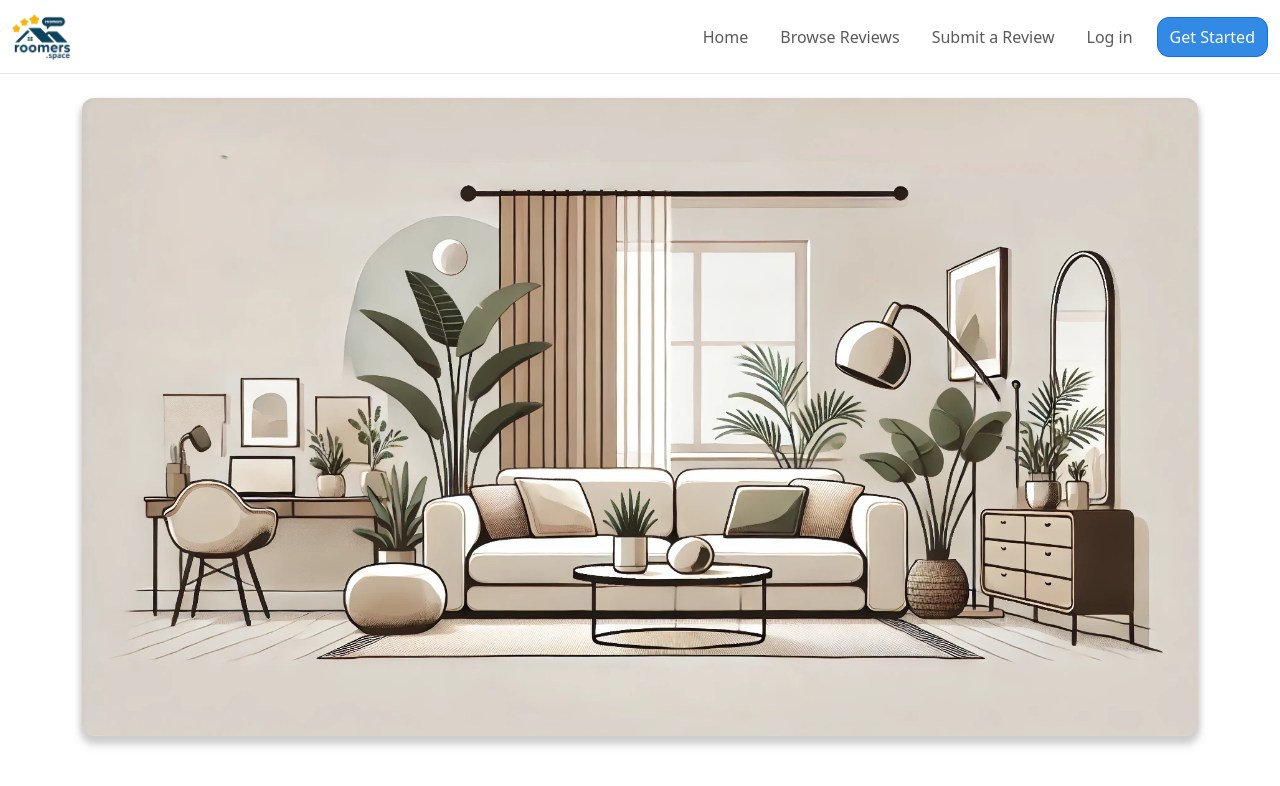
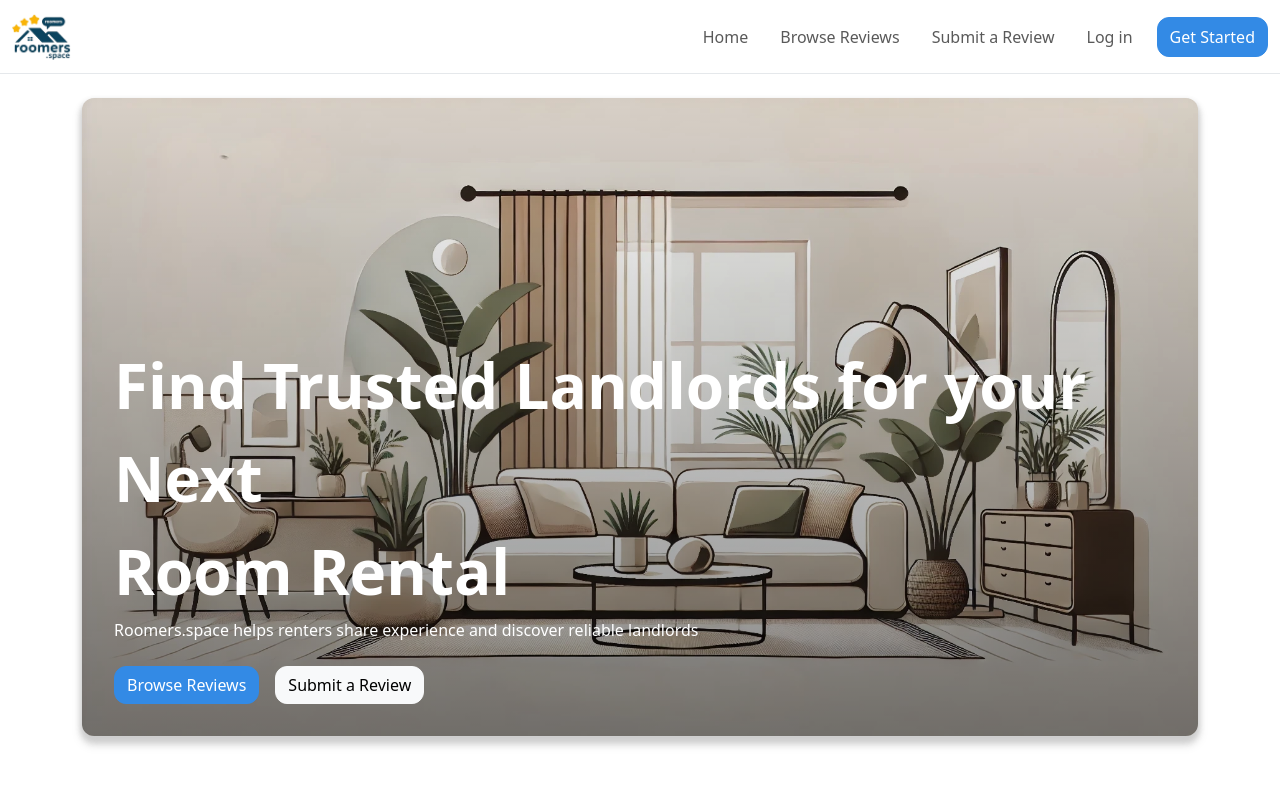
Before and after one commit to bises7/Roomers, a Next.js app: page / in a window 1280 px wide. Shown: the top 786 px of the page. Built offline with nearby package versions, Linux system fonts and the light colour scheme.

Commit message:
Add the the jumbotron image

```diff
--- a/src/app/components/Homepage/Jumbotron.tsx
+++ b/src/app/components/Homepage/Jumbotron.tsx
@@ -2,21 +2,75 @@ import Image from "next/image";
 import JumbotronImage from "../../../public/images/Jumbotron.png";
 import classNames from "classnames";
 import common from "../../styles/common.module.scss";
+import styles from "../../styles/page.module.scss";
+import { Button } from "react-bootstrap";
 
 function Jumbotron() {
   return (
     <div
       className={classNames({
-        [common.jumbotron]: true,
+        [styles.jumbotron]: true,
       })}
     >
       <Image
         src={JumbotronImage}
-        className={classNames({ [common.jumbotronImage]: true })}
+        className={classNames({ [styles.jumbotronImage]: true })}
         alt="Header Image"
         width={1100}
         height={600}
       />
+      <div
+        className={classNames({
+          [styles.jumbotronContent]: true,
+        })}
+      >
+        <div
+          className={classNames({
+            [styles.jumbotronText]: true,
+          })}
+        >
+          <span
+            className={classNames({
+              [styles.jumbotronSlogan]: true,
+            })}
+          >
+            Find Trusted Landlords for your Next <br /> Room Rental
+          </span>{" "}
+          <br />
+          <span
+            className={classNames({
+              [styles.jumbotronDescription]: true,
+            })}
+          >
+            Roomers.space helps renters share experience and discover reliable
+            landlords
+          </span>{" "}
+        </div>
+
+        <br />
+        <div className="">
+          <Button
+            className={classNames({
+              [common.skyblue]: true,
+              [common.medium]: true,
+              [common.button]: true,
+              "me-3": true,
+            })}
+            variant="primary"
+          >
+            Browse Reviews
+          </Button>
+          <Button
+            className={classNames({
+              [common.medium]: true,
+              [common.button]: true,
+            })}
+            variant="light"
+          >
+            Submit a Review
+          </Button>
+        </div>
+      </div>
     </div>
   );
 }
--- a/src/app/components/Navbar.tsx
+++ b/src/app/components/Navbar.tsx
@@ -61,6 +61,7 @@ function NavbarComponent() {
               variant="primary"
               className={classNames({
                 [common.skyblue]: true,
+                [common.medium]: true,
                 [common.button]: true,
               })}
             >
--- a/src/app/styles/common.module.scss
+++ b/src/app/styles/common.module.scss
@@ -4,16 +4,13 @@
 
 .skyblue {
   background-color: #338ae5 !important;
+  border-color: #338ae5 !important;
+}
+
+.skyblue:hover {
+  background-color: #296cb4 !important;
 }
 
 .button {
   border-radius: 12px;
 }
-
-.jumbotron,
-.jumbotronImage {
-  width: 100%;
-  height: fit-content;
-  border-radius: 12px;
-  filter: drop-shadow(0px 4px 3px rgb(206, 206, 206));
-}
--- a/src/app/styles/page.module.scss
+++ b/src/app/styles/page.module.scss
@@ -3,3 +3,49 @@
   color: #e5e8eb;
   opacity: 9;
 }
+
+.jumbotron,
+.jumbotronImage {
+  width: 100%;
+  height: fit-content;
+  border-radius: 12px;
+  filter: drop-shadow(0px 4px 3px rgb(206, 206, 206));
+}
+
+.jumbotron:after {
+  content: "";
+  position: absolute;
+  display: block;
+  left: 0;
+  top: 0;
+  width: 100%;
+  height: 100%;
+  background: rgba(0, 0, 0, 0)
+    linear-gradient(to bottom, rgba(0, 0, 0, 0) 0px, rgba(0, 0, 0, 0.6) 100%)
+    repeat 0 0;
+  z-index: 1;
+  opacity: 0.8;
+  border-radius: 12px;
+}
+
+.jumbotronText {
+  color: white;
+}
+
+.jumbotronSlogan {
+  font-weight: 600;
+  font-size: 62px;
+}
+
+.jumbotronContent {
+  display: block;
+  position: absolute;
+  width: 100%;
+  color: #fff;
+  left: 0;
+  bottom: 0;
+  padding: 2em;
+  z-index: 2;
+  -webkit-box-sizing: border-box;
+  box-sizing: border-box;
+}
```
